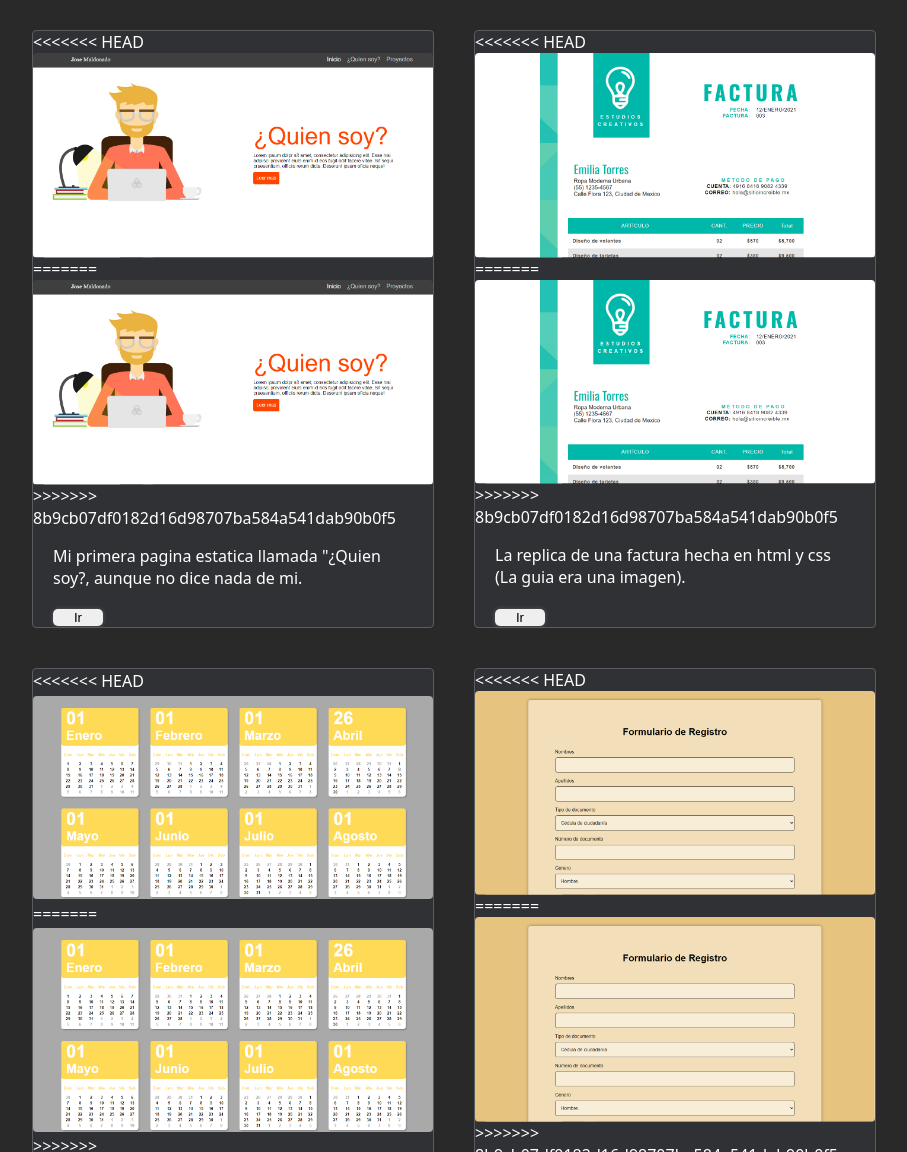
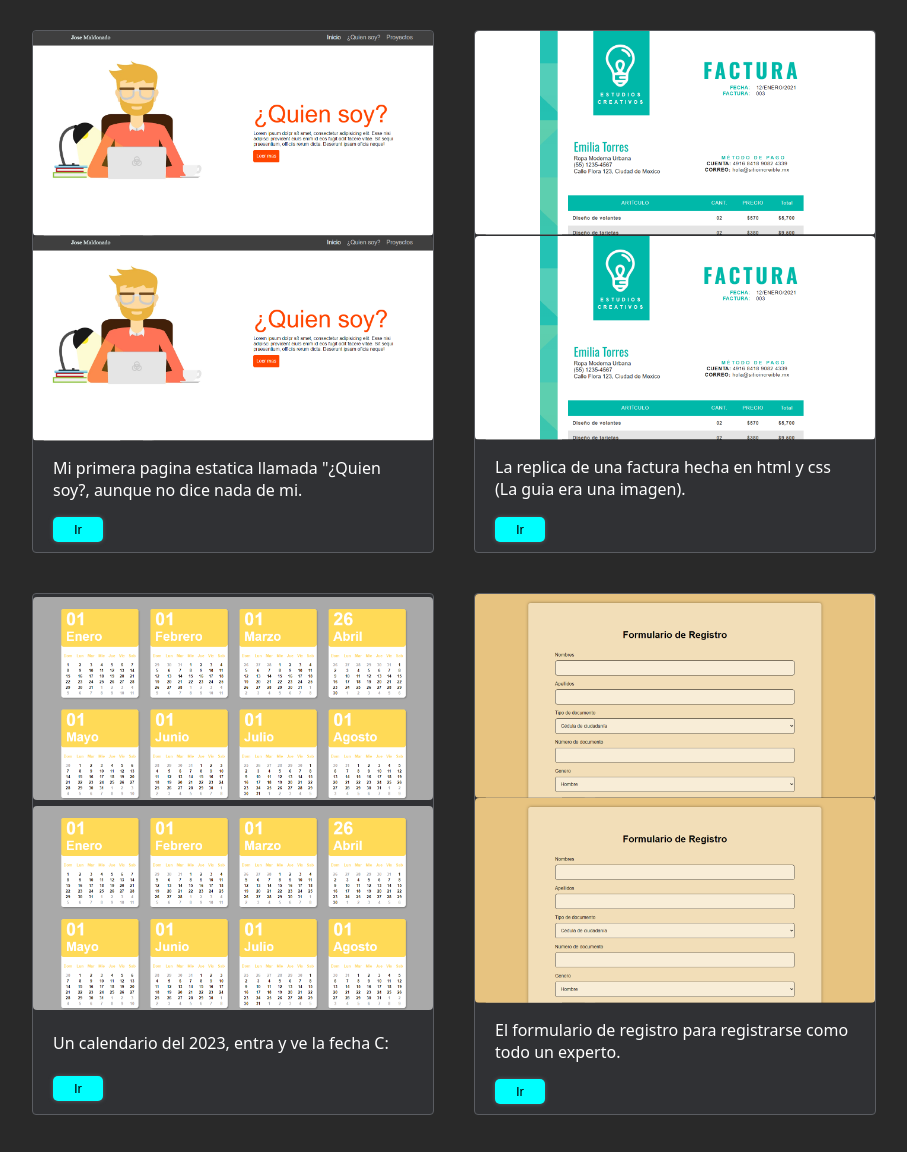
Before and after one commit to Avvrk/Hogar, a plain HTML site: page index.html in a window 1280 px wide. Shown: the part 94-1246 px from the top of the page, without its empty margins (186-1093 px from the left). Drawn offline with Linux system fonts and the light colour scheme; files whose address does not match are found by name.

Commit message:
Arreglando error extraño

```diff
--- a/index.html
+++ b/index.html
@@ -11,61 +11,45 @@
     <h1 style="color: #44d2e6">Jose Andres Eduardo Maldonado Vargas</h1>
     <main>
         <article id="primer" class="articulo">
-<<<<<<< HEAD
             <img src="./Image/QuienSoy.png">
-=======
             <img src="./QuienSoy.png">
->>>>>>> 8b9cb07df0182d16d98707ba584a541dab90b0f5
             <p>Mi primera pagina estatica llamada "¿Quien soy?, aunque no dice nada de mi.</p>
             <a href="https://avvrk.github.io/Quien-soy/" target="_blank">
                 <input type="button" value="Ir">
             </a>
         </article>
         <article id="segundo" class="articulo">
-<<<<<<< HEAD
             <img src="./Image/Factura.png">
-=======
             <img src="./Factura.png">
->>>>>>> 8b9cb07df0182d16d98707ba584a541dab90b0f5
             <p>La replica de una factura hecha en html y css (La guia era una imagen).</p>
             <a href="https://avvrk.github.io/Factura/" target="_blank">
                 <input type="button" value="Ir">
             </a>
         </article>
         <article id="tercero" class="articulo">
-<<<<<<< HEAD
             <img src="./Image/Calendario.png">
-=======
             <img src="./Calendario.png">
->>>>>>> 8b9cb07df0182d16d98707ba584a541dab90b0f5
             <p>Un calendario del 2023, entra y ve la fecha C:</p>
             <a href="https://avvrk.github.io/Calendario/" target="_blank">
                 <input type="button" value="Ir">
             </a>
         </article>
         <article id="cuarto" class="articulo">
-<<<<<<< HEAD
             <img src="./Image/Formulario.png">
-=======
             <img src="./Formulario.png">
->>>>>>> 8b9cb07df0182d16d98707ba584a541dab90b0f5
             <p>El formulario de registro para registrarse como todo un experto.</p>
             <a href="https://avvrk.github.io/Formulario/" target="_blank">
                 <input type="button" value="Ir">
             </a>
         </article>
         <article id="quinto" class="articulo">
-<<<<<<< HEAD
             <img src="./Image/Gasto.png">
-=======
             <img src="./Gasto.png">
->>>>>>> 8b9cb07df0182d16d98707ba584a541dab90b0f5
             <p>Un pequeño programa para ver tus gastos.</p>
             <a href="https://avvrk.github.io/Gastos/" target="_blank">
                 <input type="button" value="Ir">
             </a>
         </article>
-<<<<<<< HEAD
         <article id="sexto" class="articulo">
             <img src="./Image/Gasto.png">
             <p>¡Agenda tu cita para tu mascota!</p>
@@ -73,8 +57,6 @@
                 <input type="button" value="Ir">
             </a>
         </article>
-=======
->>>>>>> 8b9cb07df0182d16d98707ba584a541dab90b0f5
     </main>
 </body>
 </html>
--- a/style.css
+++ b/style.css
@@ -32,30 +32,20 @@ article {
     color: white;
     border-radius: 4px;
     border: 1px solid #5a5c61;
-<<<<<<< HEAD
-
-=======
     padding-bottom: 10px;
     display: flex;
     flex-direction: column;
     justify-content: space-around;
->>>>>>> 8b9cb07df0182d16d98707ba584a541dab90b0f5
 }
 
 input[type='button'] {
     width: 50px;
-<<<<<<< HEAD
-=======
     height: 25px;
->>>>>>> 8b9cb07df0182d16d98707ba584a541dab90b0f5
     background-color: aqua;
     border: 0;
     border-radius: 5px;
     box-shadow: 0px 0px 4px #5a5c61;
-<<<<<<< HEAD
-=======
     transition: .6s;
->>>>>>> 8b9cb07df0182d16d98707ba584a541dab90b0f5
 }
 
 a {
@@ -76,11 +66,8 @@ p {
     visibility: visible;
     opacity: 1;
 }
-<<<<<<< HEAD
-=======
 
 input:hover {
     transform: scale(1.1);
 
 }
->>>>>>> 8b9cb07df0182d16d98707ba584a541dab90b0f5
```
Also changed, not shown: Calendario.png (deleted), Factura.png (deleted), Formulario.png (deleted), Gasto.png (deleted), QuienSoy.png (deleted).
